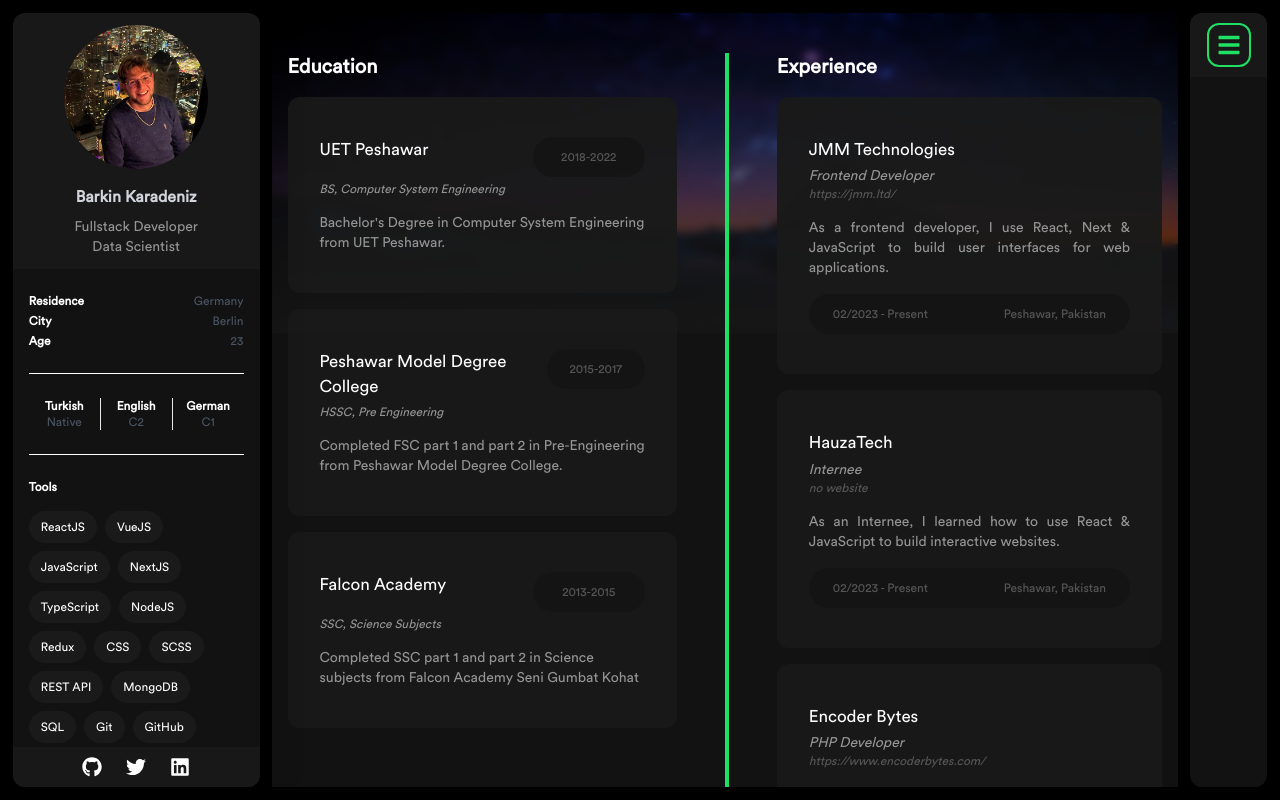
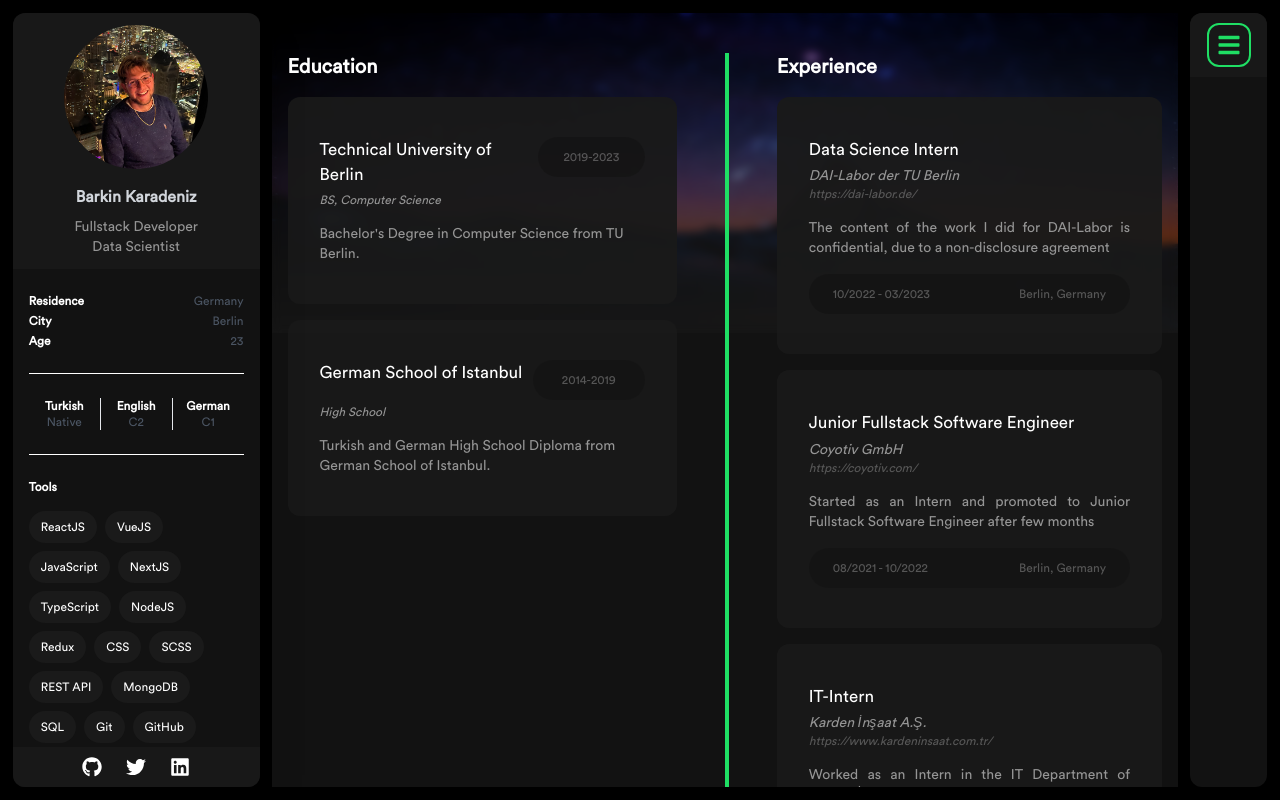
Before and after one commit to barkinkaradeniz-tr/barkinkaradeniz-tr.github.io, a Next.js app: page /background in a window 1280 px wide. Built offline with nearby package versions, Linux system fonts and the light colour scheme.

Commit message:
Personalize background page

```diff
--- a/components/Background/Exp_Card.jsx
+++ b/components/Background/Exp_Card.jsx
@@ -1,13 +1,15 @@
-import React from 'react'
-import CardLayout from '../Common/CardLayout'
+import React from "react"
+import CardLayout from "../Common/CardLayout"
 
 const Exp_Card = ({ data }) => {
     return (
         <CardLayout>
             <div className="card_stylings transition px-8 py-10 ">
-                <div className="flex-initial text-[17px] text-Snow font-medium">{data.title}</div>
-                <div className="text-sm text-LightGray font-normal italic mt-1 ">
+                <div className="flex-initial text-[17px] text-Snow font-medium">
                     {data.role}
+                </div>
+                <div className="text-sm text-LightGray font-normal italic mt-1">
+                    {data.title}
                 </div>
                 <div className="text-LightGray text-xs opacity-50 font-normal italic">
                     <a href={`${data.url}`} target="_blank" rel="noreferrer">
--- a/components/HomeComponents/Banner.jsx
+++ b/components/HomeComponents/Banner.jsx
@@ -32,7 +32,6 @@ const Banner = () => {
                                                         strings: [
                                                             "Fullstack Developer",
                                                             "Data Scientist",
-                                                            "Entrepreneur",
                                                         ],
                                                         autoStart: true,
                                                         loop: true,
--- a/pages/api/background.js
+++ b/pages/api/background.js
@@ -3,61 +3,52 @@ const background = [
         eduCards: [
             {
                 id: 0,
-                title: 'UET Peshawar',
-                degree: 'BS, Computer System Engineering',
-                detail: "Bachelor's Degree in Computer System Engineering from UET Peshawar.",
-                year: '2018-2022'
+                title: "Technical University of Berlin",
+                degree: "BS, Computer Science",
+                detail: "Bachelor's Degree in Computer Science from TU Berlin.",
+                year: "2019-2023",
             },
             {
                 id: 1,
-                title: 'Peshawar Model Degree College',
-                degree: 'HSSC, Pre Engineering',
-                detail: "Completed FSC part 1 and part 2 in Pre-Engineering from Peshawar Model Degree College.",
-                year: '2015-2017'
+                title: "German School of Istanbul",
+                degree: "High School",
+                detail: "Turkish and German High School Diploma from German School of Istanbul.",
+                year: "2014-2019",
             },
-            {
-                id: 2,
-                title: 'Falcon Academy',
-                degree: 'SSC, Science Subjects',
-                detail: "Completed SSC part 1 and part 2 in Science subjects from Falcon Academy Seni Gumbat Kohat",
-                year: '2013-2015'
-            },
-        ]
+        ],
     },
     {
         expCards: [
             {
                 id: 1,
-                title: 'JMM Technologies',
-                role: 'Frontend Developer',
-                url: 'https://jmm.ltd/',
-                desc: 'As a frontend developer, I use React, Next & JavaScript to build user interfaces for web applications.',
-                year: '02/2023 - Present',
-                location: 'Peshawar, Pakistan'
+                role: "Data Science Intern",
+                title: "DAI-Labor der TU Berlin",
+                url: "https://dai-labor.de/",
+                desc: "The content of the work I did for DAI-Labor is confidential, due to a non-disclosure agreement",
+                year: "10/2022 - 03/2023",
+                location: "Berlin, Germany",
             },
             {
                 id: 2,
-                title: 'HauzaTech',
-                role: 'Internee',
-                url: 'no website',
-                desc: 'As an Internee, I learned how to use React & JavaScript to build interactive websites.',
-                year: '02/2023 - Present',
-                location: 'Peshawar, Pakistan'
+                role: "Junior Fullstack Software Engineer",
+                title: "Coyotiv GmbH",
+                url: "https://coyotiv.com/",
+                desc: "Started as an Intern and promoted to Junior Fullstack Software Engineer after few months",
+                year: "08/2021 - 10/2022",
+                location: "Berlin, Germany",
             },
             {
                 id: 3,
-                title: 'Encoder Bytes',
-                role: 'PHP Developer',
-                url: 'https://www.encoderbytes.com/',
-                desc: "I work there as a PHP developer, there I learned how to do CRUD'S operations in PHP, also I worked on Firebase",
-                year: '09/2020 - 02/2021',
-                location: 'Peshawar, Pakistan'
+                role: "IT-Intern",
+                title: "Karden İnşaat A.Ş.",
+                url: "https://www.kardeninsaat.com.tr/",
+                desc: "Worked as an Intern in the IT Department of Karden İnşaat A.Ş. for 3 months",
+                year: "07/2020 - 09/2020",
+                location: "Istanbul, Turkiye",
             },
-
-        ]
-    }
+        ],
+    },
 ]
-
 
 export default function handler(req, res) {
     res.status(200).json(background)
--- a/pages/background.jsx
+++ b/pages/background.jsx
@@ -1,56 +1,65 @@
-import { useState } from "react";
-import Edu_Card from "../components/Background/Edu_Card";
-import Exp_Card from "../components/Background/Exp_Card";
-import BannerLayout from "../components/Common/BannerLayout";
-import Footer from "../components/Footer";
-import { useQuery } from "react-query";
-import axios from "axios";
-import { Skeleton } from "antd";
-import ParagraphSkeleton from "../components/Common/ParagraphSkeleton";
+import { useState } from "react"
+import Edu_Card from "../components/Background/Edu_Card"
+import Exp_Card from "../components/Background/Exp_Card"
+import BannerLayout from "../components/Common/BannerLayout"
+import Footer from "../components/Footer"
+import { useQuery } from "react-query"
+import axios from "axios"
+import { Skeleton } from "antd"
+import ParagraphSkeleton from "../components/Common/ParagraphSkeleton"
 
 function Background() {
-
-    const { isLoading, error, data } = useQuery('background', () =>
-        axios.get('api/background')
+    const { isLoading, error, data } = useQuery("background", () =>
+        axios
+            .get("api/background")
             .then(({ data }) => data)
-            .catch(error => console.error('Error fetching testimonials:', error)))
+            .catch((error) =>
+                console.error("Error fetching testimonials:", error),
+            ),
+    )
 
     return (
         <BannerLayout>
             <div className="grid md:grid-cols-2 md:divide-x-4 md:divide-Green px-4 pb-2 pt-10">
                 <div className="flex flex-col gap-y-4 order-2 md:order-1  md:mr-12">
-                    <div className="mt-10 md:mt-0 text-xl text-Snow font-semibold">Education</div>
-                    {isLoading ?
-                        [1, 2, 3].map(() => (
-                            <ParagraphSkeleton className={"p-8 h-full w-full relative"} />
-                        ))
-                        :
-                        data && data[0]?.eduCards?.map((data, key) => (
-                            <Edu_Card key={key} data={data} />
-                        ))
-                    }
-
+                    <div className="mt-10 md:mt-0 text-xl text-Snow font-semibold">
+                        Education
+                    </div>
+                    {isLoading
+                        ? [1, 2, 3].map((_, i) => (
+                              <ParagraphSkeleton
+                                  key={i}
+                                  className={"p-8 h-full w-full relative"}
+                              />
+                          ))
+                        : data &&
+                          data[0]?.eduCards?.map((data, key) => (
+                              <Edu_Card key={key} data={data} />
+                          ))}
                 </div>
                 <div className="order-1 md:order-2">
                     <div className="flex flex-col gap-y-4 md:ml-12">
-                        <div className=" md:pt-0 pt-4 text-xl text-Snow font-semibold">Experience</div>
+                        <div className=" md:pt-0 pt-4 text-xl text-Snow font-semibold">
+                            Experience
+                        </div>
 
-                        {isLoading ?
-                            [1, 2, 3].map(() => (
-                                <ParagraphSkeleton className={"p-8 h-full w-full relative"} />
-                            ))
-                            :
-                            data && data[1]?.expCards?.map((data, key) => (
-                                <Exp_Card key={key} data={data} />
-                            ))
-                        }
-
+                        {isLoading
+                            ? [1, 2, 3].map((_, i) => (
+                                  <ParagraphSkeleton
+                                      key={i}
+                                      className={"p-8 h-full w-full relative"}
+                                  />
+                              ))
+                            : data &&
+                              data[1]?.expCards?.map((data, key) => (
+                                  <Exp_Card key={key} data={data} />
+                              ))}
                     </div>
                 </div>
             </div>
             <Footer />
         </BannerLayout>
-    );
+    )
 }
 
-export default Background;
+export default Background
```
